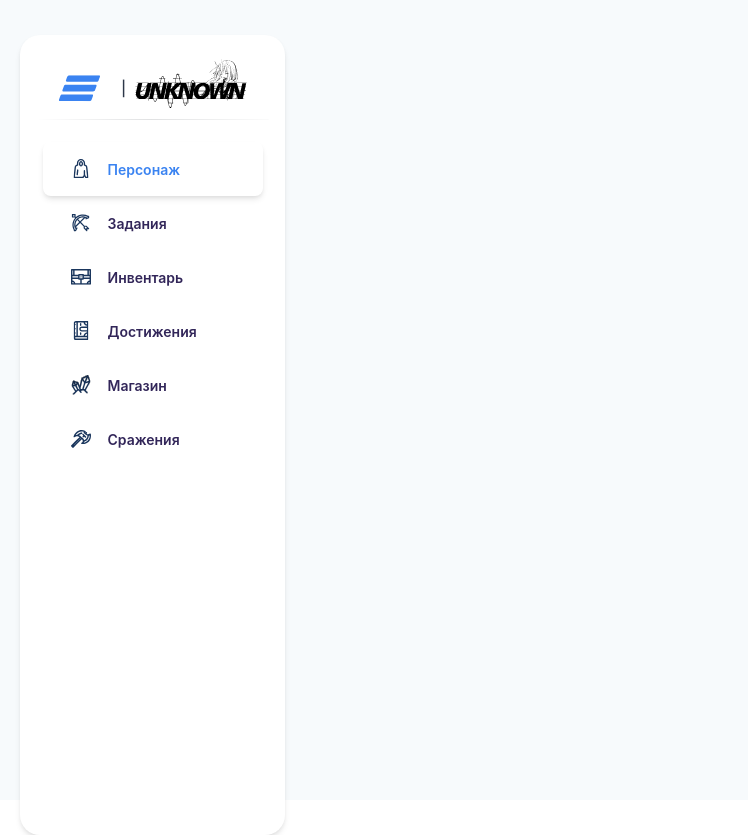
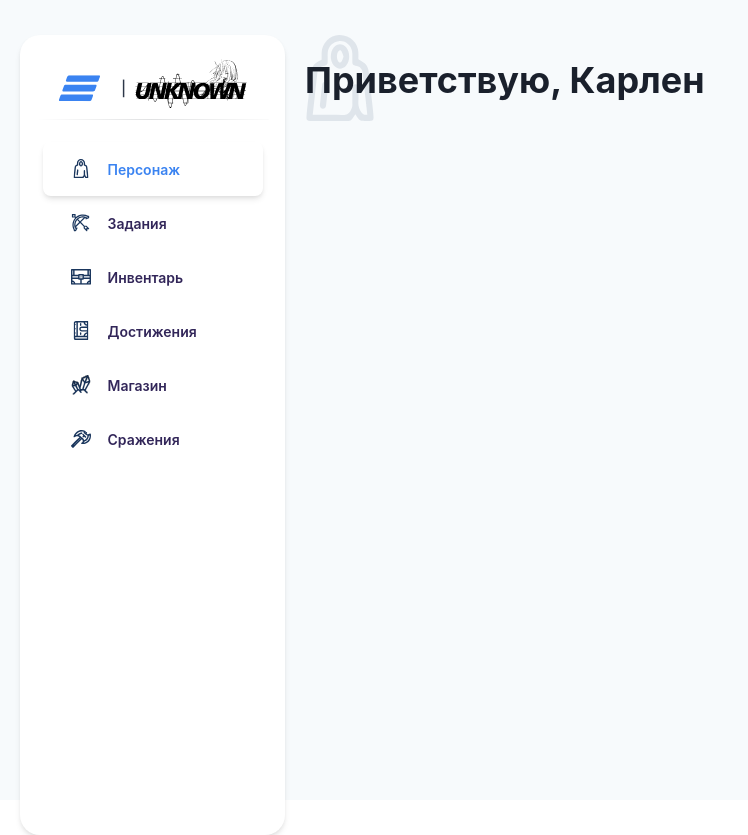
Before and after one commit to XXXDENDACION/vtb-frontend, a Next.js app: page /profile in a window 1280 px wide. Shown: the whole page, without its empty margins (0-748 px from the left). Built offline with nearby package versions, Linux system fonts and the light colour scheme.

Commit message:
Добавил универсальный page-title

```diff
--- /dev/null
+++ b/components/PageTitle.js
@@ -0,0 +1,25 @@
+import React from "react";
+import { Text } from "@chakra-ui/react";
+import { Image, Flex } from "@chakra-ui/react";
+
+export const PageTitle = ({ icon, title, iconWidth, iconHeight, fontSize }) => {
+  console.log({ icon, title, iconWidth, iconHeight, fontSize });
+
+  return (
+    <Flex position="relative" alignItems="center" height={iconHeight}>
+      <Image
+        src={icon}
+        alt=""
+        width={iconWidth}
+        height={iconHeight}
+        position="absolute"
+        left="0"
+        color="#000"
+        opacity={0.1}
+      />
+      <Text fontSize={fontSize} fontWeight={700} zIndex={3}>
+        {title}
+      </Text>
+    </Flex>
+  );
+};
--- a/pages/profile/index.js
+++ b/pages/profile/index.js
@@ -1,11 +1,21 @@
+import React from "react";
 import { Flex } from "@chakra-ui/react";
-import React from "react";
 import { SideMenu } from "../../components/SideMenu";
+import { PageTitle } from "../../components/PageTitle";
 
 const ProfilePage = () => {
   return (
     <Flex bgColor="#F7FAFC" height="100vh" width="100%">
       <SideMenu />
+      <Flex mt="35px" ml="20px">
+        <PageTitle
+          iconWidth={70}
+          iconHeight={90}
+          title={`Приветствую, ${"Карлен"}`}
+          fontSize="36px"
+          icon="/coat.svg"
+        />
+      </Flex>
     </Flex>
   );
 };
```
Also changed, not shown: components/AlertDialog.js (+6 -6 lines).
